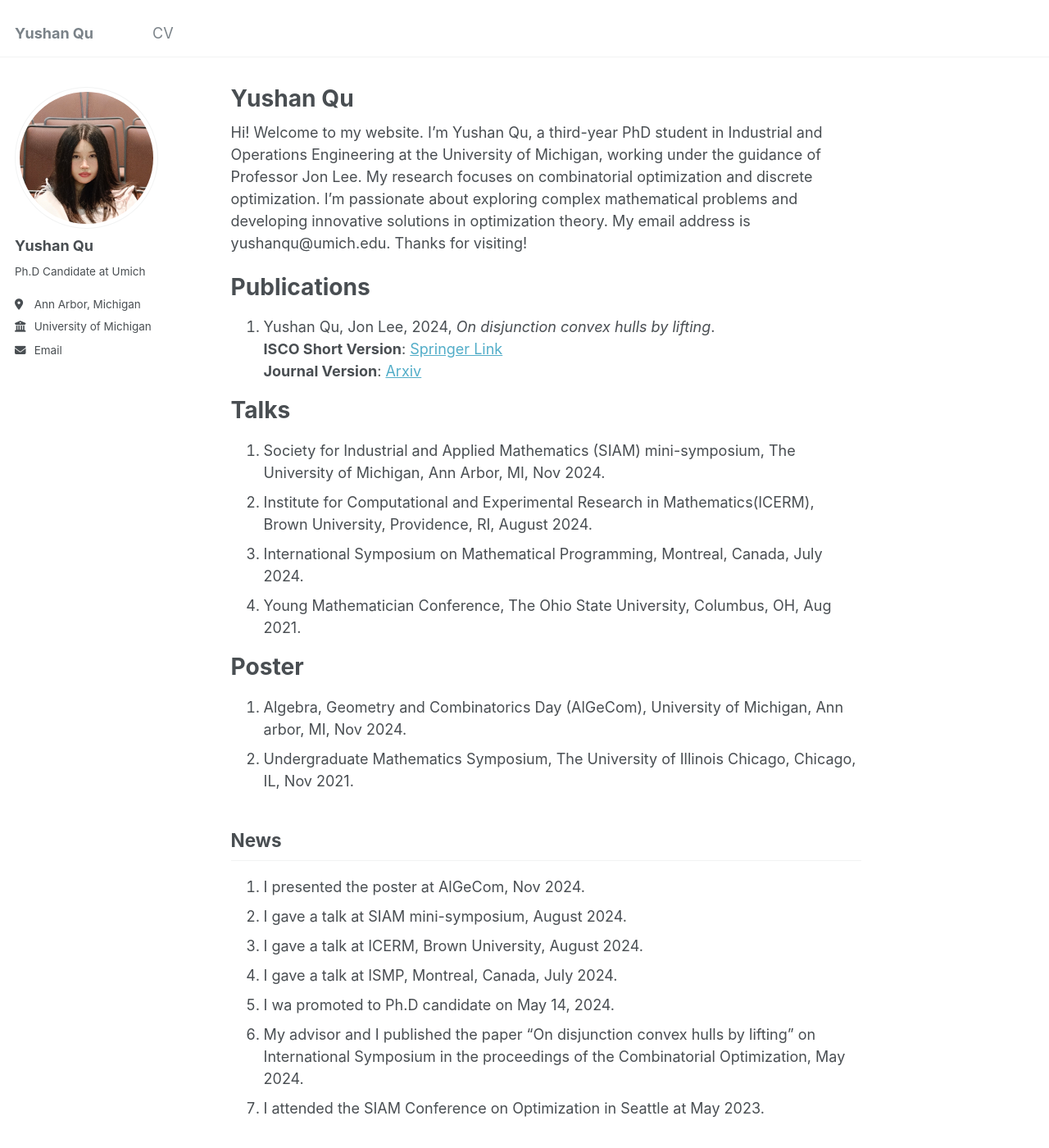
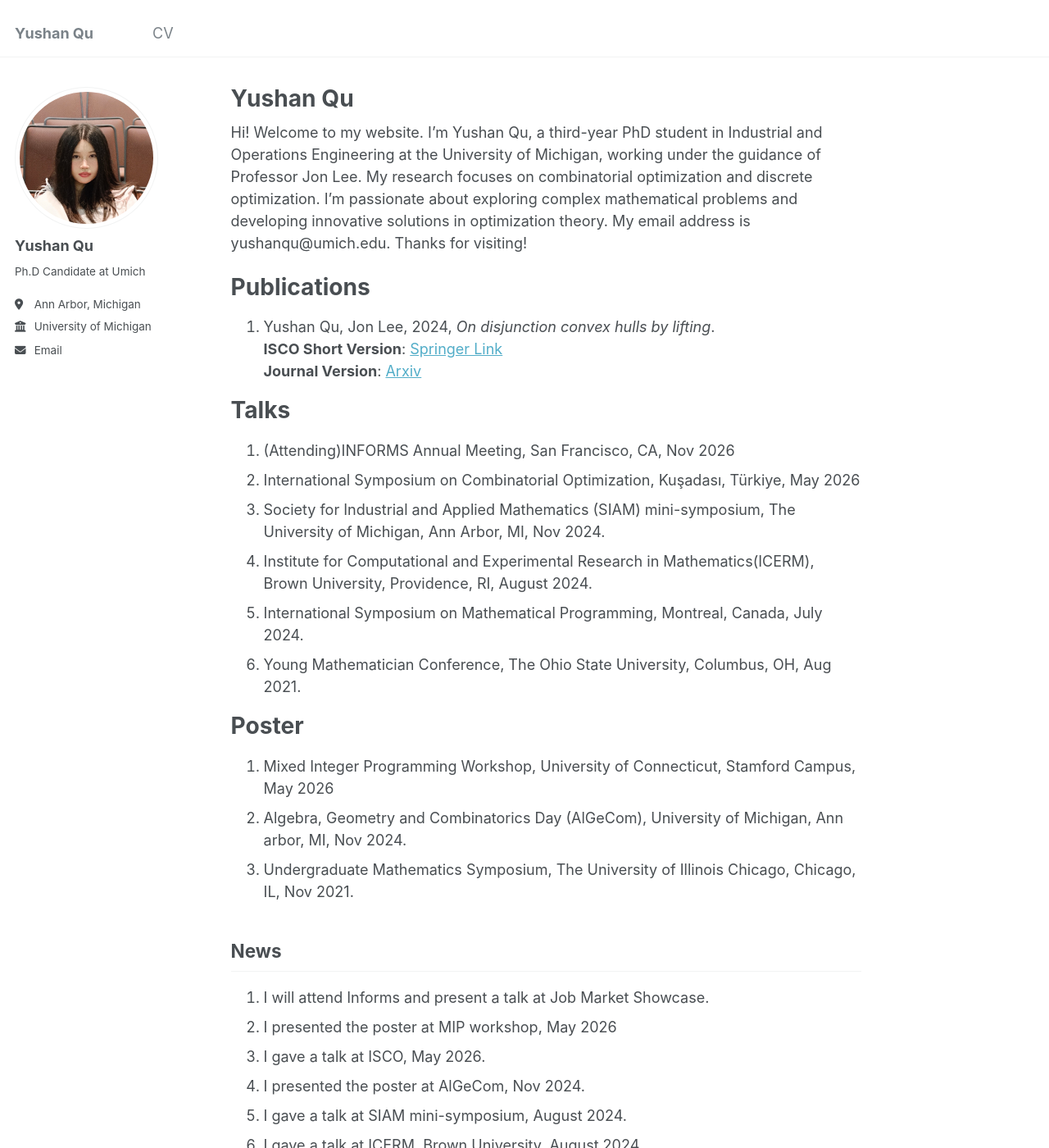
Before and after one commit to yushanqu/yushanqu.github.io, a Jekyll site: the page built from _pages/about.md, in a window 1280 px wide and 1400 px high. Shown: the whole window at 82% size. Built offline with Jekyll 4.4.1, drawn with Linux system fonts in a browser that asks for light colours.

Commit message:
Update about.md

```diff
--- a/_pages/about.md
+++ b/_pages/about.md
@@ -17,6 +17,8 @@ Publications
 
 Talks
 ======
+1. (Attending)INFORMS Annual Meeting, San Francisco, CA, Nov 2026
+1. International Symposium on Combinatorial Optimization, Kuşadası, Türkiye, May 2026
 1. Society for Industrial and Applied Mathematics (SIAM) mini-symposium, The University of Michigan, Ann Arbor, MI, Nov 2024.
 1. Institute for Computational and Experimental Research in Mathematics(ICERM), Brown University, Providence, RI, August 2024.
 1. International Symposium on Mathematical Programming, Montreal, Canada, July 2024.
@@ -24,11 +26,15 @@ Talks
 
 Poster
 ======
+1. Mixed Integer Programming Workshop, University of Connecticut, Stamford Campus, May 2026
 1. Algebra, Geometry and Combinatorics Day (AlGeCom), University of Michigan, Ann arbor, MI, Nov 2024.
 1. Undergraduate Mathematics Symposium, The University of Illinois Chicago, Chicago, IL, Nov 2021.
 
 News
 ------
+1. I will attend Informs and present a talk at Job Market Showcase.
+1. I presented the poster at MIP workshop, May 2026
+1. I gave a talk at ISCO, May 2026.
 1. I presented the poster at AlGeCom, Nov 2024.
 1. I gave a talk at SIAM mini-symposium, August 2024.
 1. I gave a talk at ICERM, Brown University, August 2024.
```
